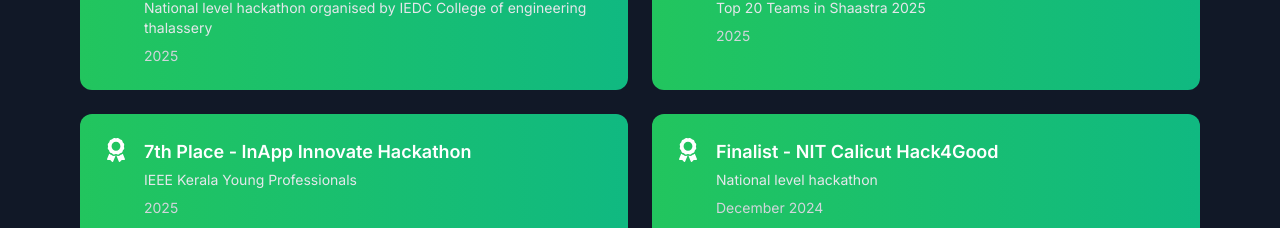
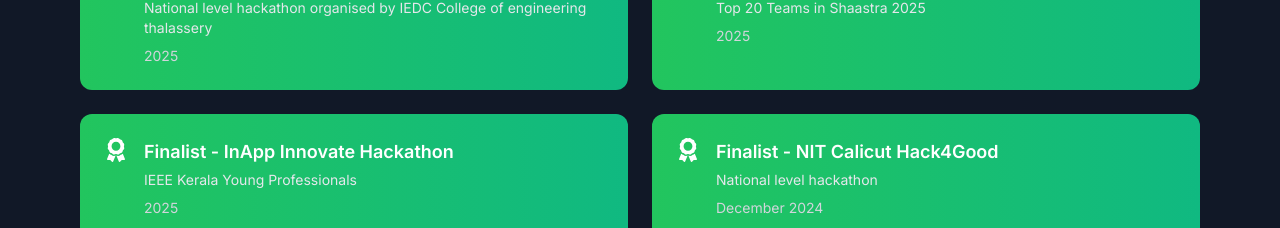
Before and after one commit to JB-05/jb-portfolio, a Next.js app: page / in a window 1280 px wide. Shown: the part 5753-5981 px from the top of the page. Built offline with nearby package versions, Linux system fonts and the light colour scheme.

Commit message:
Update Achievements.tsx

```diff
--- a/app/components/Achievements.tsx
+++ b/app/components/Achievements.tsx
@@ -36,7 +36,7 @@
     icon: FaAward
   },
   {
-    title: "7th Place - InApp Innovate Hackathon",
+    title: "Finalist - InApp Innovate Hackathon",
     description: "IEEE Kerala Young Professionals",
     date: "2025",
     category: "hackathon",
```
